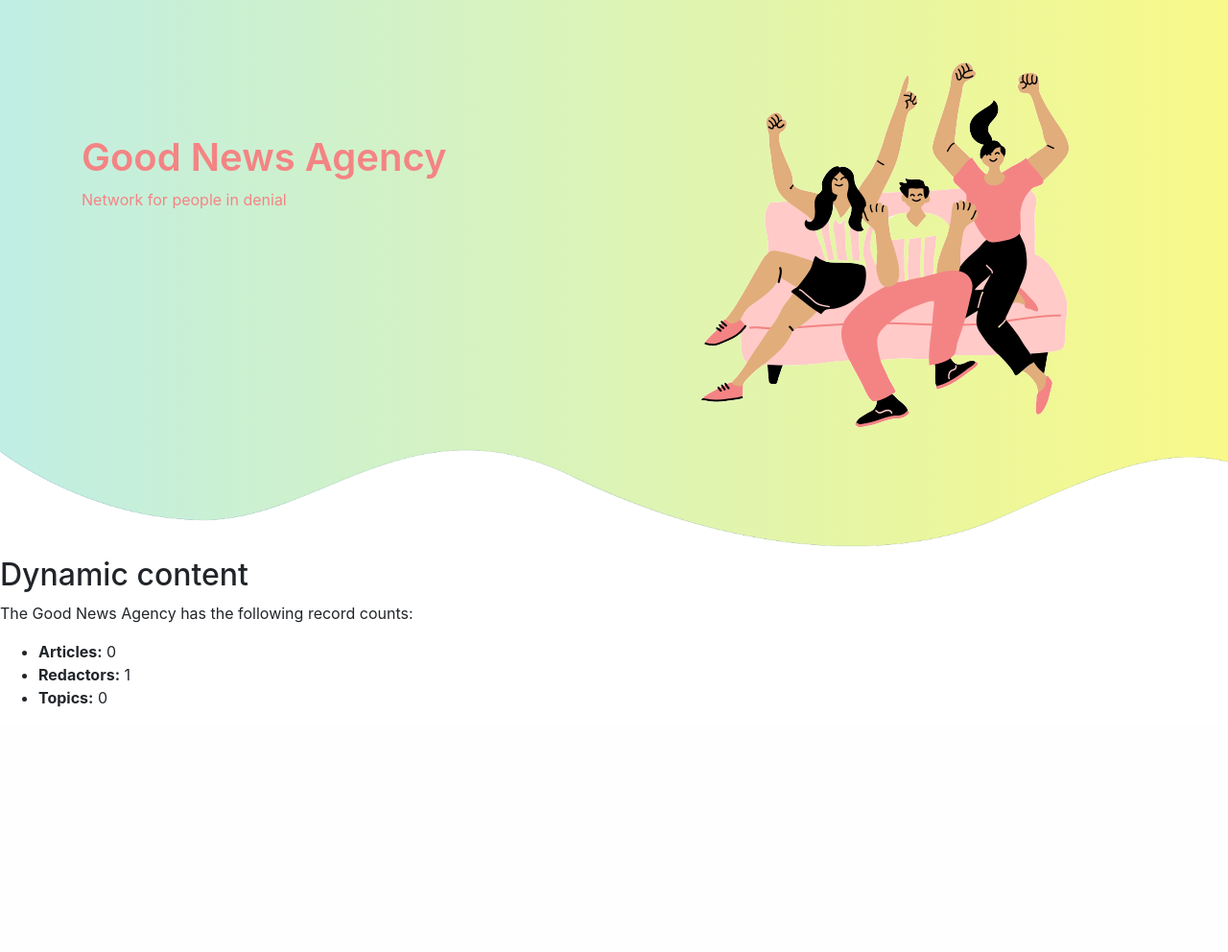
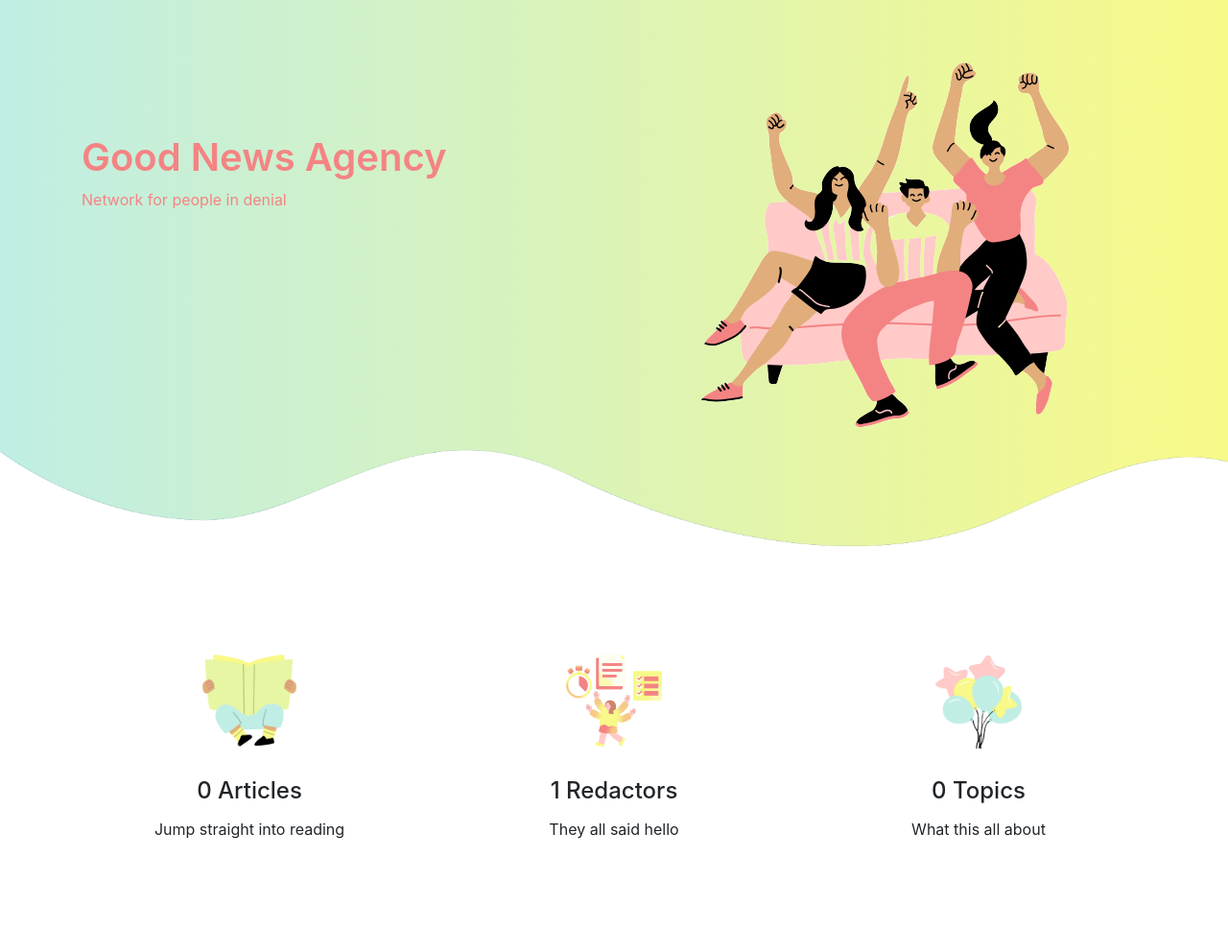
Before and after one commit to ada-krav/good-news, a Django app: page / in a window 1280 px wide. Shown: the part 97-1089 px from the top of the page at 96% size. Before the commit the page ends 834 px from the top, so only its background shows below. Run offline with Django 4.2, Linux system fonts and the light colour scheme; the visitor is signed in with stand-in values (Sample User, id 1); data comes from the database, SQL or seed files in the repository; data that the repository does not hold is empty; some libraries are stand-ins or nearby versions.

Commit message:
add styles for dynamic content section of index page

```diff
--- a/static/css/styles.css
+++ b/static/css/styles.css
@@ -57,3 +57,17 @@
     width: 100%;
 }
 /* --------- BANNER ---------*/
+/* --------- DYN-CONTENT ---------*/
+.dyn-content{
+    padding: 50px 0;
+}
+
+.dyn-content h4{
+    padding: 5px;
+    margin-top: 25px;
+}
+.dyn-img{
+    width: 100px;
+
+}
+/* --------- DYN-CONTENT ---------*/
--- a/templates/agency/index.html
+++ b/templates/agency/index.html
@@ -21,13 +21,29 @@
           <img src="{% static 'images/wave_up.png' %}" alt="" class="bottom-img">
     </section>
   <section class="dyn-content">
-    <h2>Dynamic content</h2>
-    <p>The Good News Agency has the following record counts:</p>
-    <ul>
-        <li><strong>Articles:</strong> {{ num_articles }}</li>
-        <li><strong>Redactors:</strong> {{ num_redactors }}</li>
-        <li><strong>Topics:</strong> {{ num_topics }}</li>
-    </ul>
+
+    <div class="container">
+      <div class="row text-center">
+        <div class="col-md-4 dyn-content">
+          {% load static %}
+          <img src="{% static 'images/articles.png' %}" alt="" class="dyn-img">
+          <h4>{{ num_articles }} Articles</h4>
+          <p>Jump straight into reading</p>
+        </div>
+        <div class="col-md-4 dyn-content">
+          {% load static %}
+          <img src="{% static 'images/redactors.png' %}" alt="" class="dyn-img">
+          <h4>{{ num_redactors }} Redactors</h4>
+          <p>They all said hello</p>
+        </div>
+        <div class="col-md-4 dyn-content">
+          {% load static %}
+          <img src="{% static 'images/topics.png' %}" alt="" class="dyn-img">
+          <h4>{{ num_topics }} Topics</h4>
+          <p>What this all about</p>
+        </div>
+      </div>
+    </div>
   </section>
 
 {% endblock %}
```
Also changed, not shown: static/images/articles.png (added), static/images/redactors.png (added), static/images/topics.png (added).
